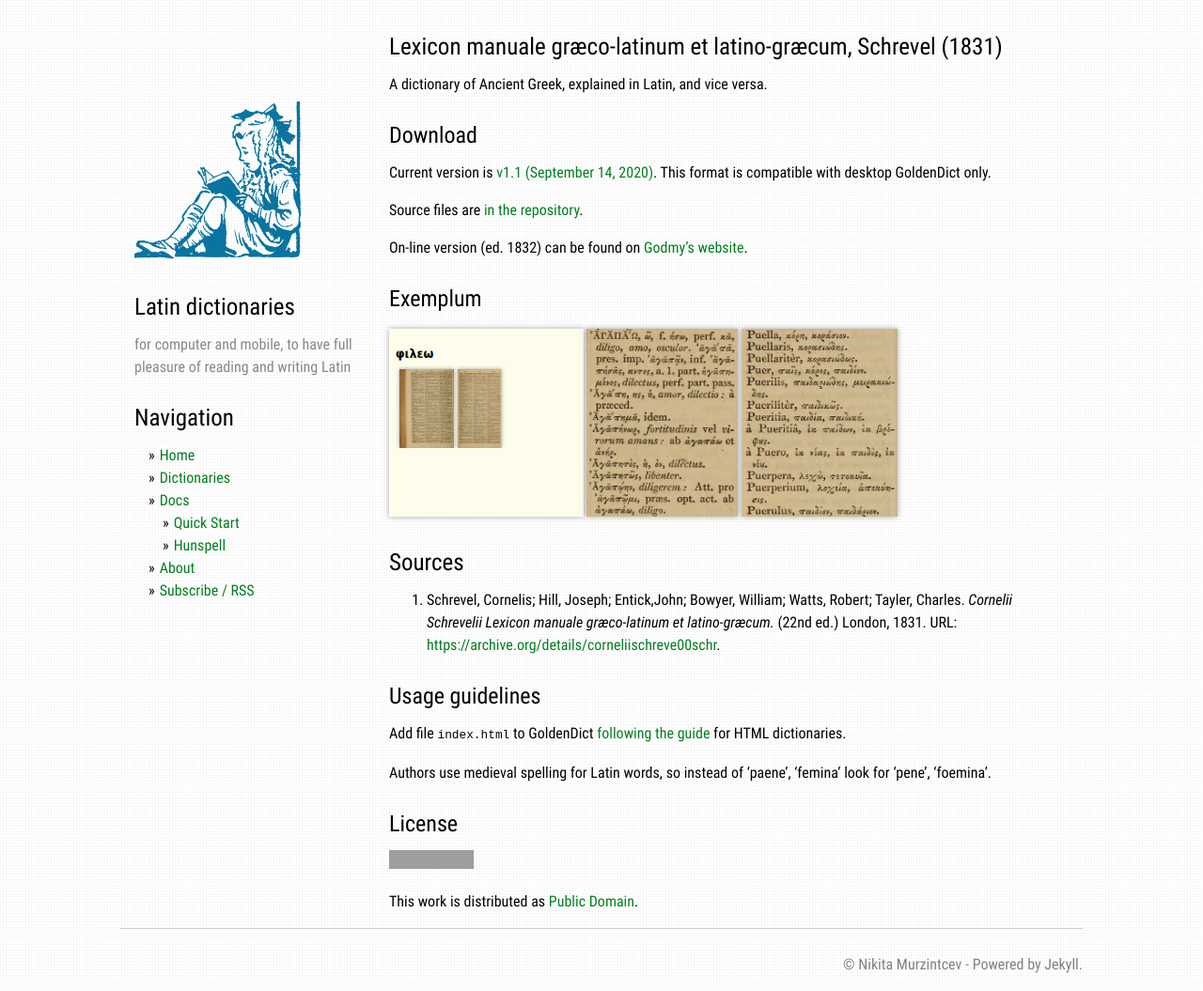
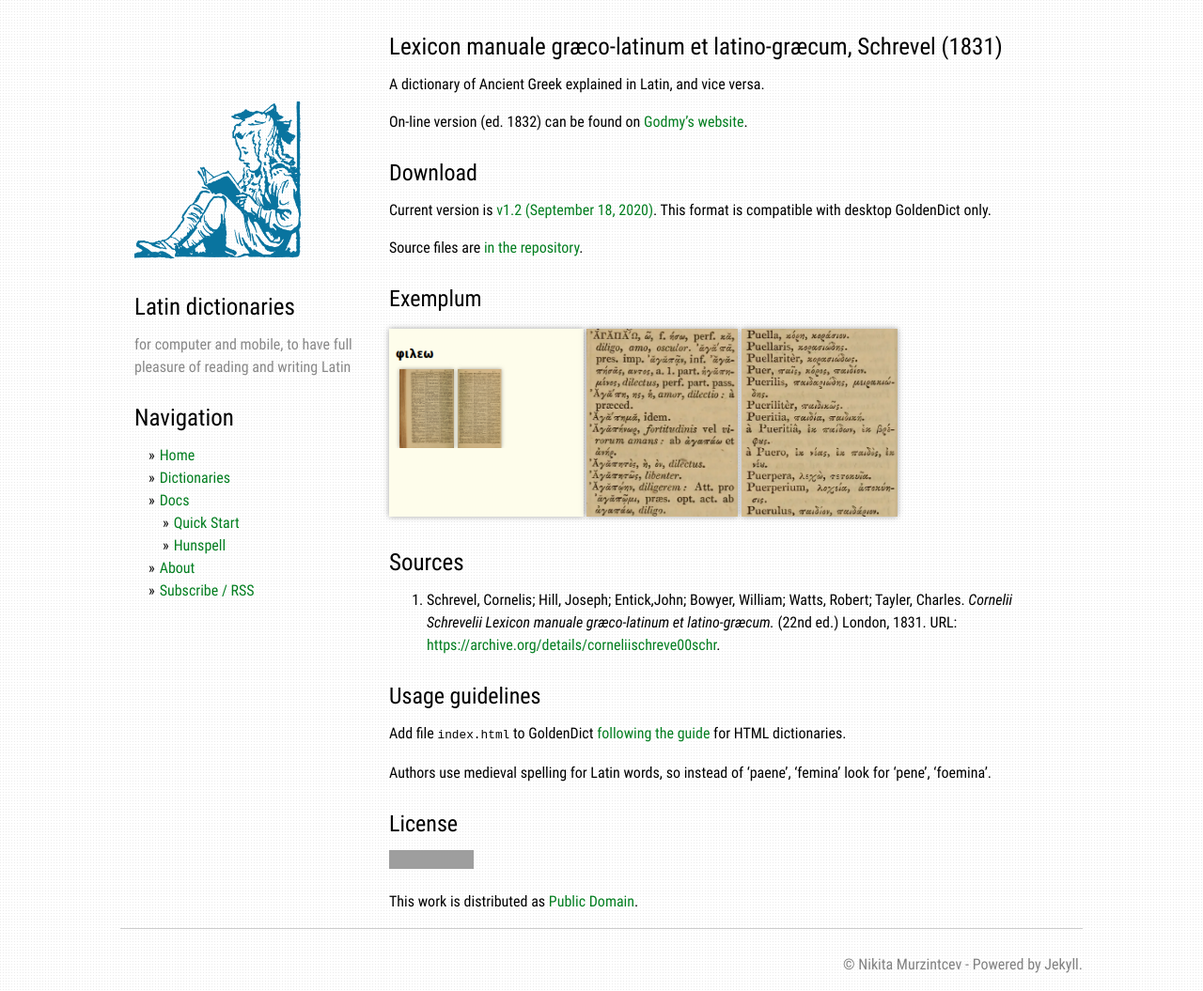
Before and after one commit to nikita-moor/dictionaries, a Jekyll site: the page built from _dictionaries/Schrevel1831.md, in a window 1280 px wide. Shown: the whole page at 94% size. Built offline with Jekyll 4.4.1, drawn with Linux system fonts in a browser that asks for light colours; grey boxes are pictures that could not be loaded.

Commit message:
Schrevel1831 v1.2

```diff
--- a/_dictionaries/Schrevel1831.md
+++ b/_dictionaries/Schrevel1831.md
@@ -8,16 +8,16 @@ categories: [greek]
 ---
 # {{ page.title }}, {{ page.author }} ({{ page.year }})
 
-A dictionary of Ancient Greek, explained in Latin, and vice versa.
+A dictionary of Ancient Greek explained in Latin, and vice versa.
+
+On-line version (ed. 1832) can be found on [Godmy's website](http://www.lexica.linguax.com/).
 
 
 ## Download
 
-Current version is [v1.1 (September 14, 2020)][1]. This format is compatible with desktop GoldenDict only.
+Current version is [v1.2 (September 18, 2020)][1]. This format is compatible with desktop GoldenDict only.
 
 Source files are [in the repository][3].
-
-On-line version (ed. 1832) can be found on [Godmy's website](http://www.lexica.linguax.com/).
 
 
 ## Exemplum
@@ -49,7 +49,7 @@ Authors use medieval spelling for Latin words, so instead of 'paene', 'femina' l
 This work is distributed as <a rel="license" href="http://creativecommons.org/publicdomain/mark/1.0/">Public Domain</a>.
 
 
-[1]: https://github.com/nikita-moor/latin-dictionary/releases/tag/2020-09-14
+[1]: https://github.com/nikita-moor/latin-dictionary/releases/tag/2020-09-19
 [2]: {{ site.baseurl }}{% link docs/docs.md %}
 [3]: https://github.com/nikita-moor/latin-dictionary/tree/master/{{ page.nickname }}
 [4]: {{ site.baseurl }}{% link docs/howto.md %}
```
Also changed, not shown: _dictionaries/Georges1910.md (+1 -1 lines), _posts/2020-09-19-Schrevel1831.md (added, +15 -0 lines), _dictionaries/img/Georges1910-2.png (added).
